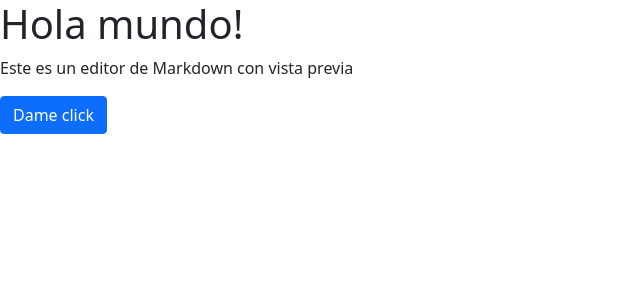
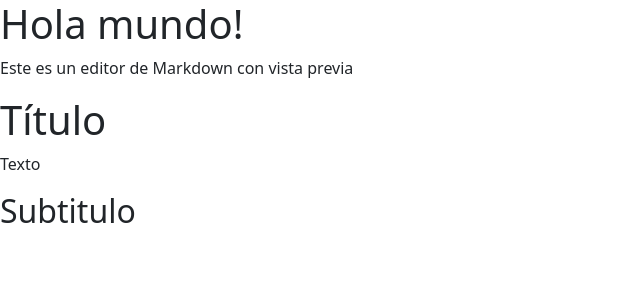
Before and after one commit to angelxehg/markfull-editor, a React (Create React App) app: page / in a window 1280 px wide. Shown: the top 300 px of the page, without its empty margins (0-640 px from the left). Built offline with nearby package versions, Linux system fonts and the light colour scheme.

Commit message:
Instalar React Markdown

```diff
--- a/package.json
+++ b/package.json
@@ -22,6 +22,7 @@
     "react": "^17.0.2",
     "react-bootstrap": "^2.0.0-alpha.2",
     "react-dom": "^17.0.2",
+    "react-markdown": "^6.0.2",
     "react-scripts": "4.0.3",
     "typescript": "^4.2.4",
     "web-vitals": "^1.1.2",
--- a/src/App.tsx
+++ b/src/App.tsx
@@ -1,17 +1,24 @@
-import React, { useState } from 'react';
-import Button from 'react-bootstrap/Button';
+import React from 'react';
+import ReactMarkdown from 'react-markdown'
+
+const example = `
+# Título
+
+Texto
+
+## Subtitulo
+`
 
 const App = (): JSX.Element => {
-  const [count, setCount] = useState(0);
   return (
     <div>
       <header>
         <h1>Hola mundo!</h1>
         <p>Este es un editor de Markdown con vista previa</p>
       </header>
-      <Button onClick={() => setCount(count + 1)}>
-        {count > 0 ? `${count} clicks!` : 'Dame click'}
-      </Button>
+      <ReactMarkdown>
+        {example}
+      </ReactMarkdown>
     </div>
   );
 }
```
Also changed, not shown: 1 other file (tests, documents, lock files or other folders).
